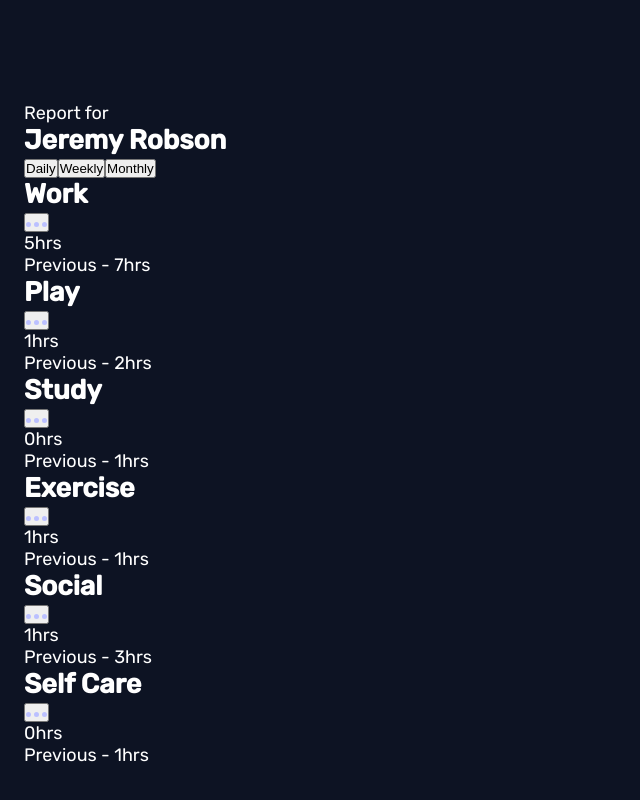
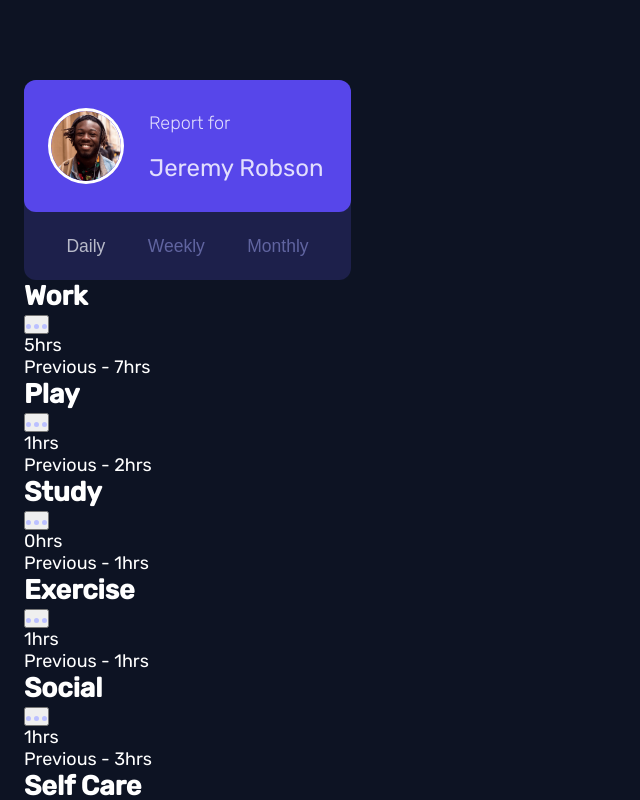
Before and after one commit to FevenSeyfu/time-tracking-dashboard, a React (Vite) app: page / in a window 1280 px wide. Shown: the top 800 px of the page, without its empty margins (0-640 px from the left). Built offline with nearby package versions, Linux system fonts and the light colour scheme.

Commit message:
add style to user-card

```diff
--- a/src/App.jsx
+++ b/src/App.jsx
@@ -3,7 +3,6 @@ import UserCard from "./components/UserCard";
 import ActivityCard from "./components/ActivityCard";
 import Footer from "./components/Footer";
 import { ActivityContext } from "./context/ActivityContext";
-// import Data from './assets/data.json'
 
 function App() {
   const [activityDuration, setActivityDuration] = useState("daily");
--- /dev/null
+++ b/src/assets/CSS/UserCard.css
@@ -0,0 +1,59 @@
+.user-card {
+  width: 327px;
+  height: 200px;
+  background-color: #1d204b;
+  border-radius: 12px;
+}
+.user-info {
+  background-color: #5746ea;
+  height: 132px;
+  display: flex;
+  flex-direction: row;
+  justify-content: space-evenly;
+  align-items: center;
+  border-radius: 12px;
+  color: #e2defd;
+}
+.user-img {
+  width: 70px;
+  height: 70px;
+  box-shadow: 0 0 0 3px #fff;
+  border-radius: 50%;
+}
+
+.user-info .title {
+  font-style: normal;
+  font-weight: 300;
+  line-height: 45px;
+}
+
+.user-info .user-name {
+  font-style: normal;
+  font-weight: 400;
+  font-size: 24px;
+  line-height: 45px;
+}
+.activity-type {
+  height: 68px;
+  display: flex;
+  flex-direction: row;
+  justify-content: space-evenly;
+  align-items: center;
+}
+.activity-type > button {
+  background-color: #1d204b;
+  border: none;
+  font-weight: 400;
+  font-size: 17.5px;
+  line-height: 21px;
+  color: #6064A0;
+}
+
+.activity-type > button.active {
+    color:#b8bac9;
+}
+
+.activity-type > button:hover {
+    color: #dbdde7;
+    cursor: pointer;
+}
--- a/src/components/UserCard.jsx
+++ b/src/components/UserCard.jsx
@@ -1,27 +1,46 @@
-import React, { useContext } from 'react'
-import { ActivityContext } from '../context/ActivityContext';
+import React, { useContext } from "react";
+import { ActivityContext } from "../context/ActivityContext";
+import "../assets/CSS/UserCard.css";
+import userImg from "../assets/images/image-jeremy.png";
 
 const UserCard = () => {
-    const {activityDuration,updateDuration } = useContext(ActivityContext)
-    const handleClick  = (e) => {
-        updateDuration(e.target.className);
-    }
+  const { activityDuration, updateDuration } = useContext(ActivityContext);
+  const handleClick = (e) => {
+    updateDuration(e.target.className.split(' ')[0]);
+  };
   return (
-    <article className="user-info">
+    <article className="user-card">
+      <div className="user-info">
+        <img src={userImg} alt="user image" className="user-img" />
         <div>
-          <img src="" alt="" />
-          <div>
-            <p>Report for</p>
-            <h1>Jeremy Robson</h1>
-          </div>
+          <p className="title">Report for</p>
+          <h1 className="user-name">Jeremy Robson</h1>
         </div>
-        <div className="activity-type">
-          <button className="daily" onClick={handleClick}>Daily</button>
-          <button className="weekly" onClick={handleClick}>Weekly</button>
-          <button className="monthly" onClick={handleClick}>Monthly</button>
-        </div>
-      </article>
-  )
-}
+      </div>
+      <div className="activity-type">
+        <button
+          className={`daily ${activityDuration === "daily" ? "active" : ""}`}
+          onClick={handleClick}
+        >
+          Daily
+        </button>
+        <button
+          className={`weekly ${activityDuration === "weekly" ? "active" : ""}`}
+          onClick={handleClick}
+        >
+          Weekly
+        </button>
+        <button
+          className={`monthly ${
+            activityDuration === "monthly" ? "active" : ""
+          }`}
+          onClick={handleClick}
+        >
+          Monthly
+        </button>
+      </div>
+    </article>
+  );
+};
 
-export default UserCard
+export default UserCard;
```
